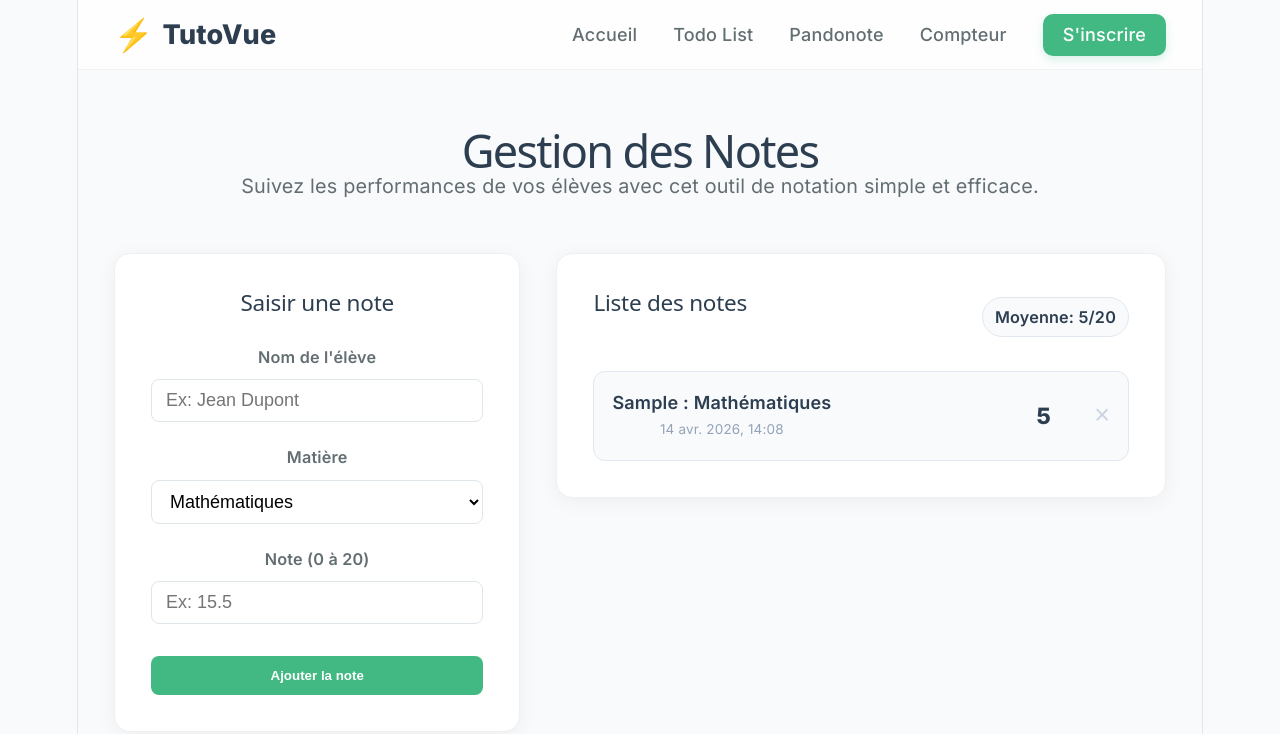
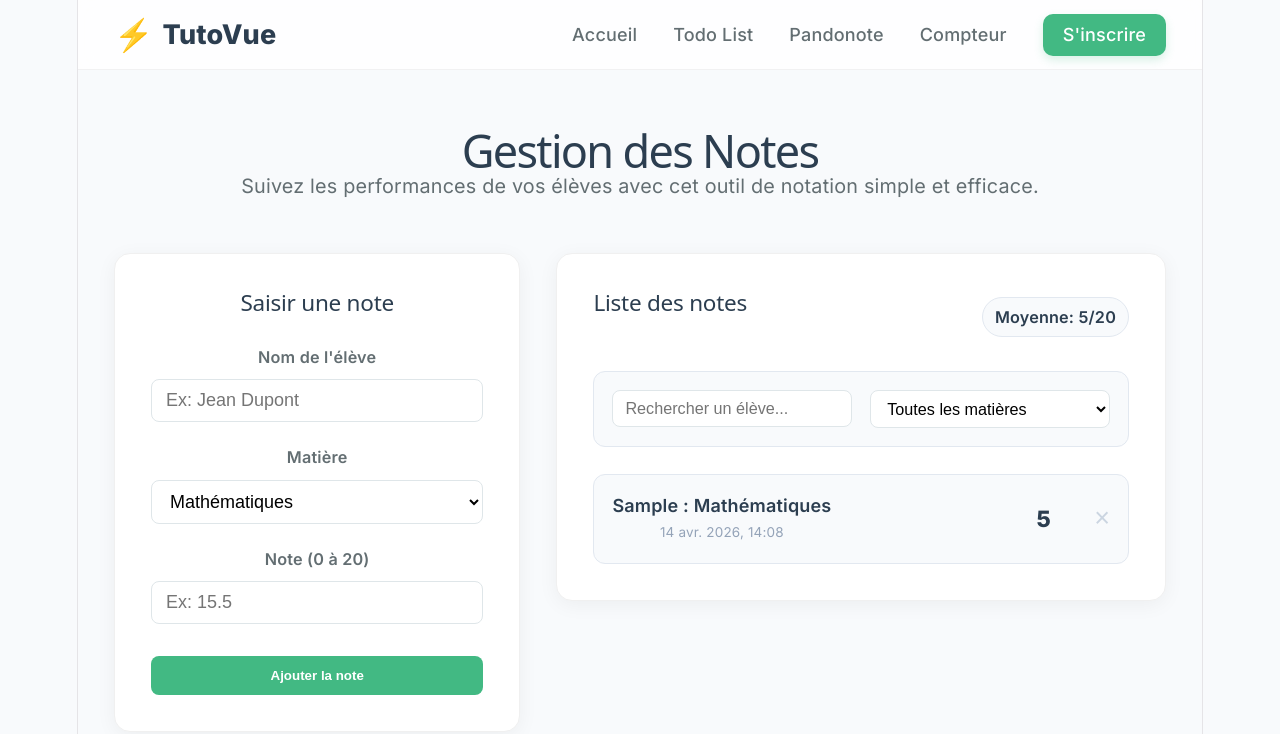
Before and after one commit to selkniezpandora/tuto-vue, a Vue app: page /grades in a window 1280 px wide. Both pictures are taken after typing "Sample", "5" into the empty fields and a click on the button "Ajouter la note". Shown: the top 734 px of the page. Built offline with nearby package versions, Linux system fonts and the light colour scheme.

Commit message:
feat: add filtering functionality to GradesManager component with search and subject filters; enhance UI with filters section and styled inputs

```diff
--- a/src/components/GradesManager.vue
+++ b/src/components/GradesManager.vue
@@ -15,6 +15,10 @@ const grade = ref<number | null>(null);
 const selectedSubject = ref(SUBJECTS[0]);
 const grades = ref<GradeEntry[]>([]);
 const isSubmitted = ref(false);
+
+// Filtres
+const searchQuery = ref('');
+const filterSubject = ref('Toutes');
 
 const loadGrades = () => {
   const saved = localStorage.getItem('tuto-vue-grades');
@@ -86,6 +90,21 @@ const getGradeClass = (g: number) => {
   if (g >= 10) return 'grade-medium';
   return 'grade-low';
 };
+
+const filteredGrades = computed(() => {
+  return grades.value.filter(entry => {
+    const matchesSearch = entry.studentName.toLowerCase().includes(searchQuery.value.toLowerCase());
+    const matchesSubject = filterSubject.value === 'Toutes' || entry.subject === filterSubject.value;
+    return matchesSearch && matchesSubject;
+  });
+});
+
+const capitalize = (value: string) => {
+  if (!value) return '';
+  value = value.toString();
+  return value.charAt(0).toUpperCase() + value.slice(1);
+};
+
 </script>
 
 <template>
@@ -141,14 +160,37 @@ const getGradeClass = (g: number) => {
         </div>
       </div>
 
+      <div v-if="grades.length > 0" class="filters-section">
+        <div class="filter-group">
+          <input
+            v-model="searchQuery"
+            type="text"
+            placeholder="Rechercher un élève..."
+            class="search-input"
+          >
+        </div>
+        <div class="filter-group">
+          <select v-model="filterSubject" class="select-filter">
+            <option value="Toutes">Toutes les matières</option>
+            <option v-for="subj in SUBJECTS" :key="subj" :value="subj">
+              {{ subj }}
+            </option>
+          </select>
+        </div>
+      </div>
+
       <div v-if="grades.length === 0" class="empty-state">
         <p>Aucune note enregistrée pour le moment.</p>
       </div>
 
+      <div v-else-if="filteredGrades.length === 0" class="empty-state">
+        <p>Aucun résultat pour ces filtres.</p>
+      </div>
+
       <div v-else class="grades-list">
-        <div v-for="entry in grades" :key="entry.id" class="grade-item">
+        <div v-for="entry in filteredGrades" :key="entry.id" class="grade-item">
           <div class="grade-info">
-            <span class="student-name">{{ entry.studentName }} : {{ entry.subject }}</span>
+            <span class="student-name">{{ capitalize(entry.studentName) }} : {{ entry.subject }}</span>
             <span class="grade-date">{{ entry.date }}</span>
           </div>
           <div class="grade-actions">
@@ -274,6 +316,35 @@ input.is-invalid {
   border: 1px solid #e2e8f0;
 }
 
+.filters-section {
+  display: flex;
+  gap: 1rem;
+  margin-bottom: 1.5rem;
+  background-color: #f8fafc;
+  padding: 1rem;
+  border-radius: 12px;
+  border: 1px solid #e2e8f0;
+}
+
+.filter-group {
+  flex: 1;
+}
+
+.search-input, .select-filter {
+  width: 100%;
+  padding: 8px 12px;
+  border-radius: 8px;
+  border: 1px solid #dfe6e9;
+  font-size: 0.9rem;
+  background-color: white;
+  box-sizing: border-box;
+}
+
+.search-input:focus, .select-filter:focus {
+  outline: none;
+  border-color: #42b983;
+}
+
 .grades-list {
   display: flex;
   flex-direction: column;
```
